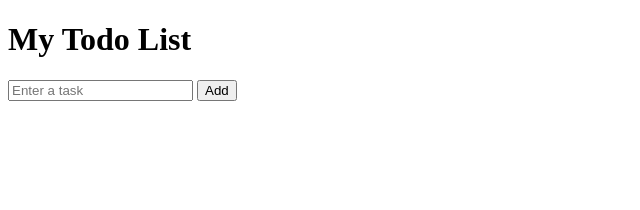
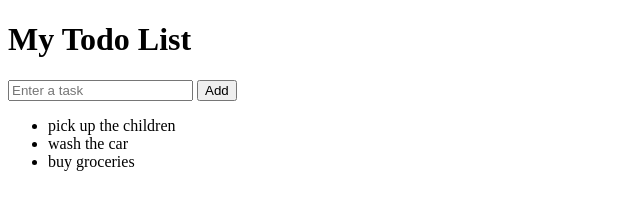
Before and after one commit to ayoandbj-creator/CST1344-LAB-, a plain HTML site: page index.html in a window 1280 px wide. Shown: the whole page, without its empty margins (0-640 px from the left). Drawn offline with Linux system fonts and the light colour scheme.

Commit message:
first commit

```diff
--- a/index.html
+++ b/index.html
@@ -18,11 +18,21 @@
 
   <script>
 
-    let tasks = ["pick  up the children"]
+    let tasks = ["pick up the children", "wash the car", "buy groceries"]
 
     const taskInput = document.getElementById("taskInput");
     const addBtn = document.getElementById("addBtn");
     const taskList = document.getElementById("taskList");
+
+
+     function renderTasks() {
+      taskList.innerHTML = "";
+      tasks.forEach(function(task) {
+        const li = document.createElement("li");
+        li.textContent = task;
+        taskList.appendChild(li);
+      });
+    }
 
 
     addBtn.addEventListener("click", function () {
@@ -43,6 +53,7 @@
         addBtn.click();
       }
     });
+    renderTasks();
   </script>
 </body>
 </html>
```
